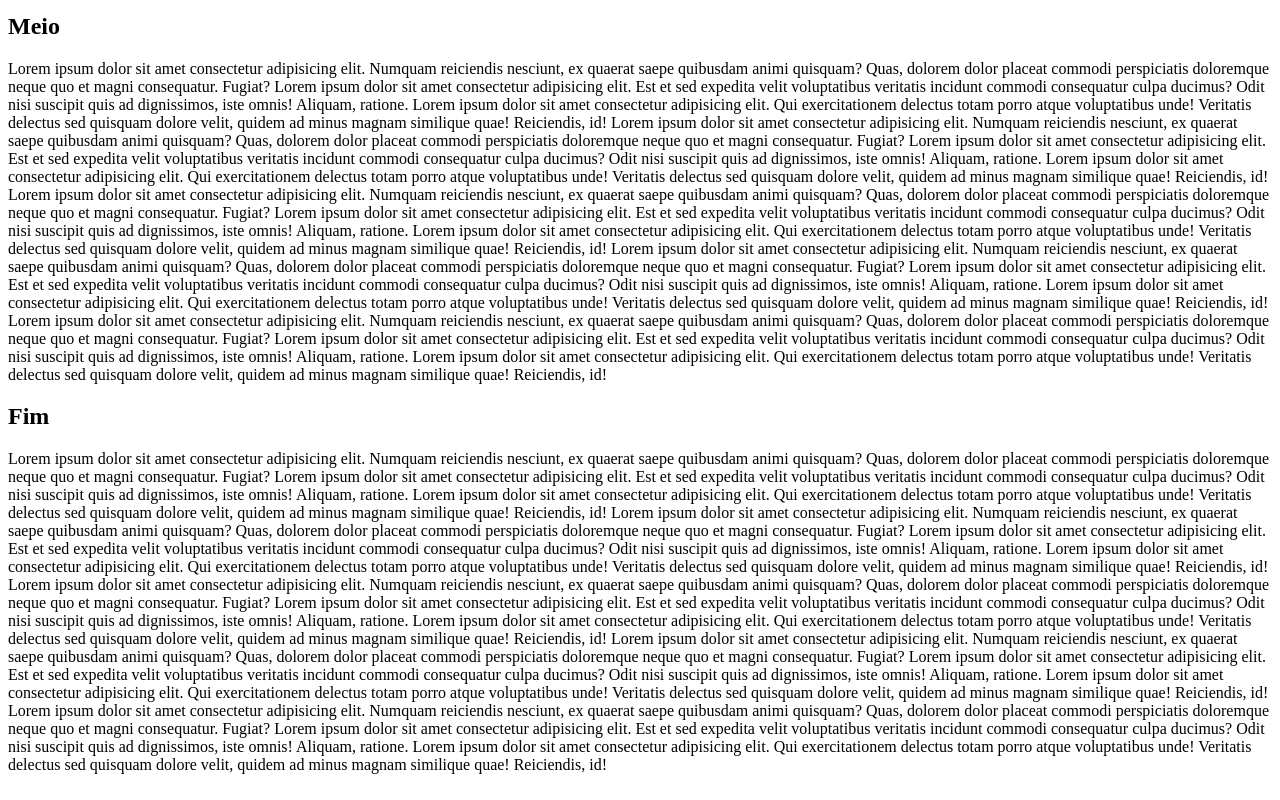
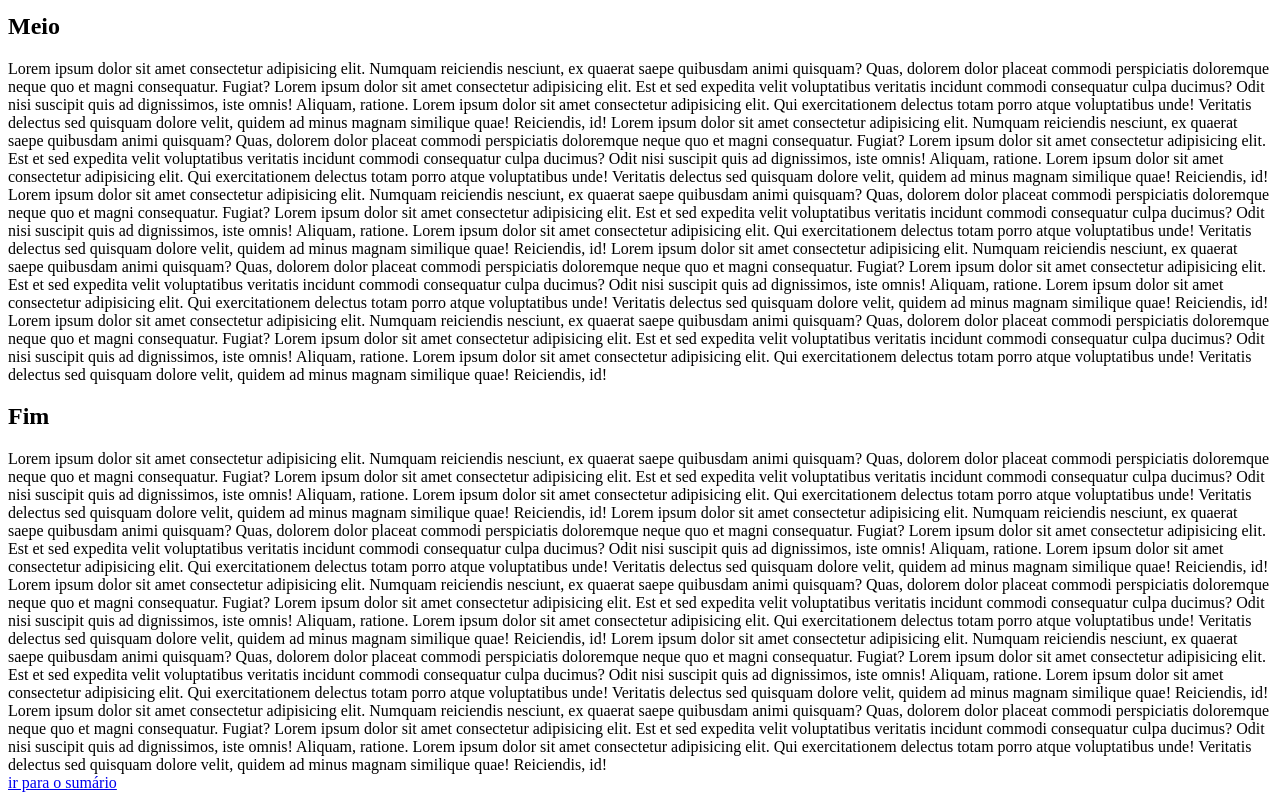
Before and after one commit to LucasRVDT/LucasRVDT.github.io, a plain HTML site: page curso/capitulo1/introducao.html in a window 1280 px wide. Shown: the part 564-1364 px from the top of the page. Drawn offline with Linux system fonts and the light colour scheme.

Commit message:
Add footer sumario

```diff
--- a/curso/capitulo1/introducao.html
+++ b/curso/capitulo1/introducao.html
@@ -170,6 +170,8 @@
         delectus sed quisquam dolore velit, quidem ad minus magnam similique
         quae! Reiciendis, id!
       </section>
+
+      <a href="sumario.html">ir para o sumário</a>
     </main>
   </body>
 </html>
```
Also changed, not shown: curso/capitulo1/fundamentos.html (+2 -0 lines).
